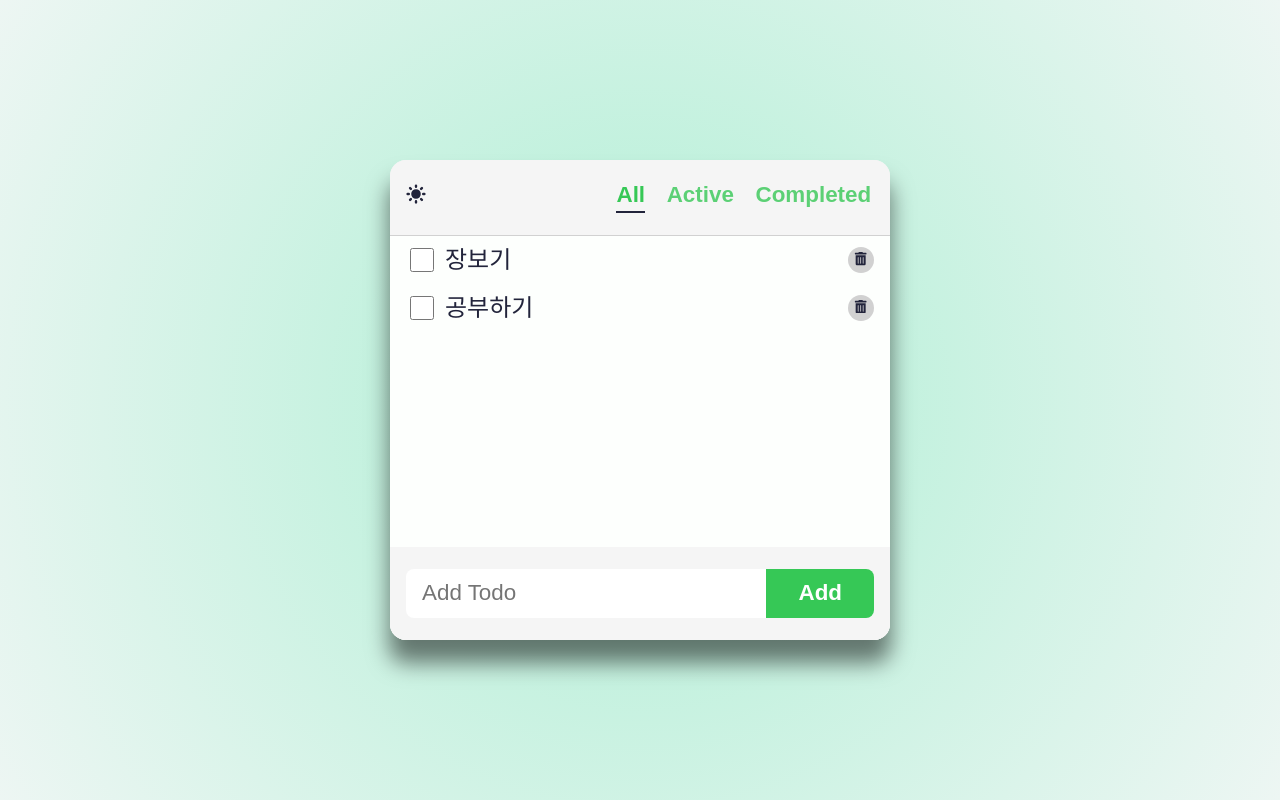
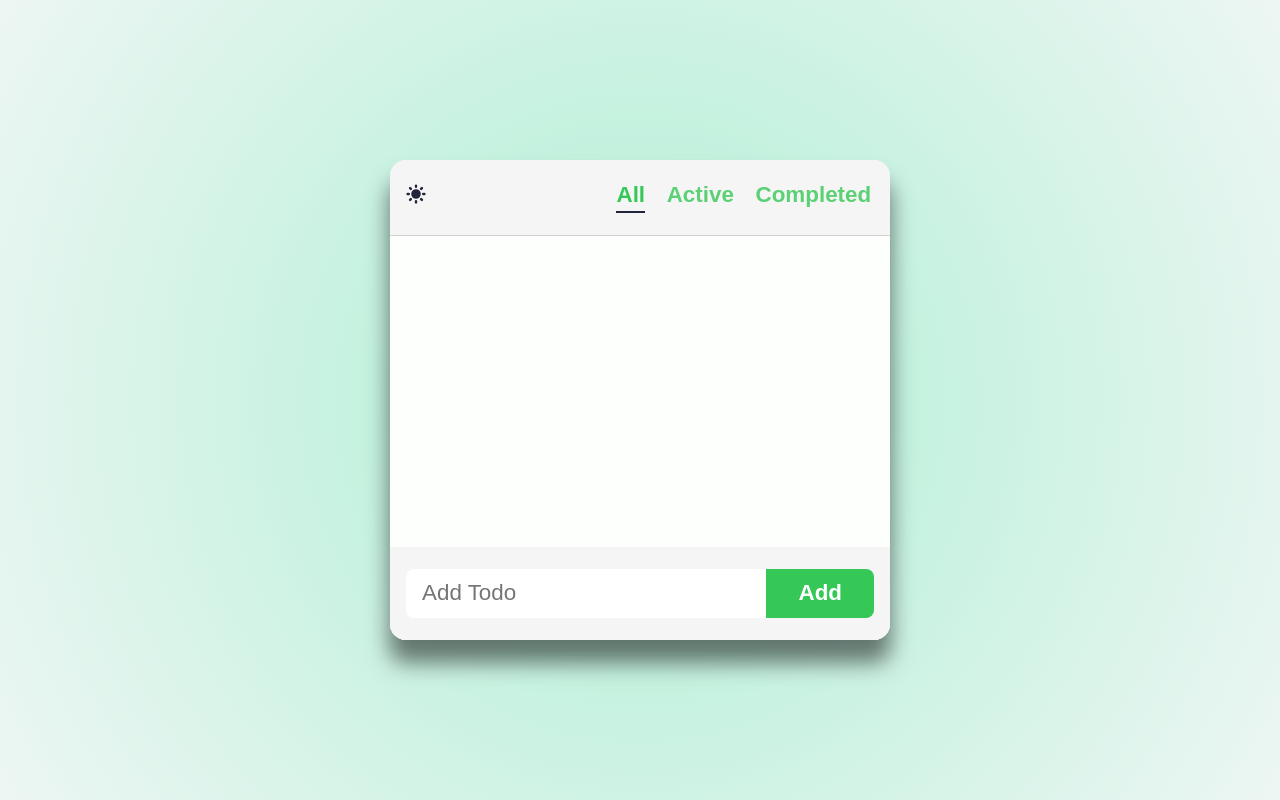
Before and after one commit to goodafteryoon/todolist-bun, a React (Vite) app: page / in a window 1280 px wide. Built offline with nearby package versions, Linux system fonts and the light colour scheme.

Commit message:
feat : 리스트 로컬 스토리지에 저장

```diff
--- a/src/components/TodoList/TodoList.jsx
+++ b/src/components/TodoList/TodoList.jsx
@@ -4,10 +4,9 @@ import Todo from '../Todo/Todo';
 import styles from './TodoList.module.css';
 
 export default function TodoList({ filter }) {
-  const [todos, setTodos] = useState([
-    { id: '123', text: '장보기', status: 'active' },
-    { id: '124', text: '공부하기', status: 'active' },
-  ]);
+  const [todos, setTodos] = useState(getTodosFromLocaleStorage);
+  // 위와 동일, 위는 함수의 레퍼런스만 전달, 아래는 콜백함수 만든 버전
+  // const [todos, setTodos] = useState(() => getTodosFromLocaleStorage());
 
   const handleAdd = (todo) => {
     setTodos([...todos, todo]);
@@ -37,6 +36,12 @@ export default function TodoList({ filter }) {
   );
 }
 
+function getTodosFromLocaleStorage() {
+  console.log('get');
+  const todos = localStorage.getItem('todos');
+  return todos ? JSON.parse(todos) : [];
+}
+
 function getFilteredItems(todos, filter) {
   if (filter === 'all') {
     return todos;
```
